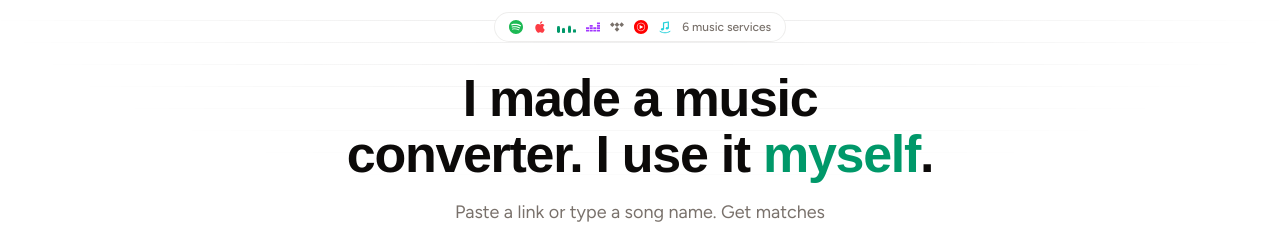
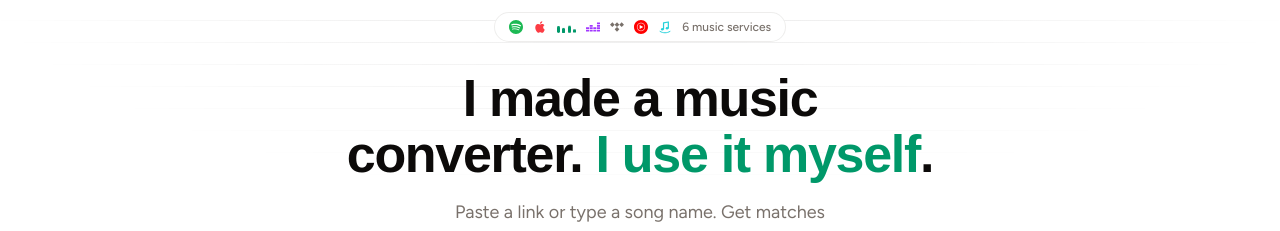
Before and after one commit to Lab86-io/music, a Next.js app: page / in a window 1280 px wide. Shown: the part 125-356 px from the top of the page. Built offline with nearby package versions, Linux system fonts and the light colour scheme; no server answers; a web font is replaced by a local one.

Commit message:
Dance the whole 'I use it myself' sentence in the hero

```diff
--- a/app/page.tsx
+++ b/app/page.tsx
@@ -73,8 +73,8 @@ export default function HomePage() {
               <span>6 music services</span>
             </div>
             <h1 className="font-display text-balance text-4xl font-bold leading-[1.08] tracking-tight sm:text-[3.25rem]">
-              I made a music converter. I use it{" "}
-              <DancingLetters text="myself" className="text-primary" />.
+              I made a music converter.{" "}
+              <DancingLetters text="I use it myself" className="text-primary" />.
             </h1>
             <p className="mx-auto mt-4 max-w-lg text-balance text-base text-muted-foreground sm:text-lg">
               Paste a link or type a song name. Get matches on Spotify, Apple Music,
--- a/components/dancing-letters.tsx
+++ b/components/dancing-letters.tsx
@@ -197,7 +197,7 @@ export function DancingLetters({ text, className, letterClassName }: DancingLett
                 transformStyle: "preserve-3d",
               }}
             >
-              {letter}
+              {letter === " " ? " " : letter}
             </m.span>
           );
         })}
```
